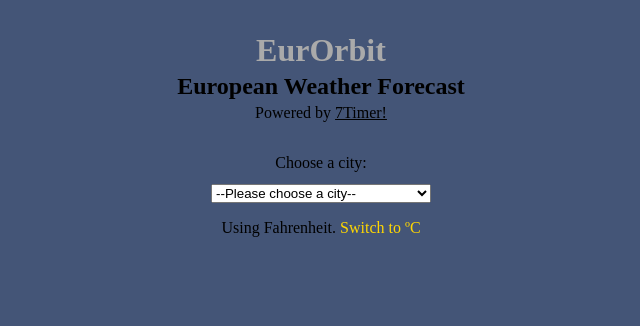
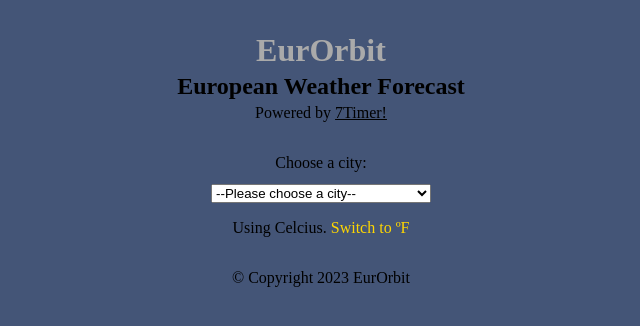
Before and after one commit to gnuion/coursera-project-vanilla-weather-app, a website built with Vite: page index.html in a window 1280 px wide. Shown: the whole page, without its empty margins (319-959 px from the left). Built offline with nearby package versions, Linux system fonts and the light colour scheme.

Commit message:
Add weather label

```diff
--- a/index.html
+++ b/index.html
@@ -44,7 +44,7 @@
     <div id="cards"></div>
   </main>
 
-  <div id="app"></div>
+  <footer>© Copyright 2023 EurOrbit</footer>
   <script type="module" src="/src/main.ts"></script>
 </body>
 
--- a/src/main.ts
+++ b/src/main.ts
@@ -19,13 +19,31 @@
 
 type Unit = 'fahrenheit' | 'celsius'
 
+const weatherTypes: Map<string, string> = new Map([
+  ['clear', 'Clear' ],
+  ['cloudy', 'Cloudy' ],
+  ['fog', 'Fog'],
+  ['humid', 'Humid' ],
+  ['ishower', 'Isolated shower' ],
+  ['lightrain', 'Light rain'],
+  ['lightsnow', 'Light snow' ],
+  ['mcloudy', 'Mostly cloudy' ],
+  ['oshower', 'Occasional showers	'],
+  ['pcloudy', 'Partly cloudy' ],
+  ['rain', 'Rain'],
+  ['rainsnow', 'Mixed' ],
+  ['snow', 'Snow'],
+  ['tsrain', 'Thunderstorm'],
+  ['tstorm', 'Thunderstorm possible'],
+  ['windy', 'Windy'],
+]);
+
 let dataseries: WeatherData[];
 let unit: Unit = 'celsius'
+
 const cardsEl = document.querySelector<HTMLDivElement>('#cards')!
 const spinner = document.querySelector<HTMLDivElement>('.lds-spinner')!
 const toggleUnitEl = document.querySelector("#toggle-unit")!
-
-
 
 // #region populate cities in options
 const populateCities = () => {
@@ -61,13 +79,12 @@
 }
 // #endregion
 
-
-
 const fetchWeather = async (longitude: string, latitude: string) => {
   const url = `https://www.7timer.info/bin/civillight.php?lon=${longitude}&lat=${latitude}&ac=0&unit=metric&output=json&tzshift=0"`
   const dataseries = await fetch(url).then(data => data.json()).then(json => {
     return json.dataseries as WeatherData[]
   })
+  console.log(dataseries)
   return dataseries
 }
 
@@ -89,7 +106,10 @@
   if (!dataseries) { return }
   dataseries.forEach(data => {
     let max, min;
-    const { weather, temp2m } = data
+    const {  temp2m } = data
+    let weather = data.weather;
+    let weatherLabel = weatherTypes.get(weather);
+
     if (unit == 'fahrenheit') {
       max = (temp2m.max * 9 / 5) + 32
       min = (temp2m.min * 9 / 5) + 32
@@ -104,7 +124,7 @@
       <div style="overflow:hidden; width:64px;">
         <img src="/images/${weather}.png"/>
       </div>
-      <p>${weather}</p>
+      <p>${weatherLabel ?? weather}</p>
       <p>High: ${max} ${units[unit].symbol}</p>
       <p>Low: ${min} ${units[unit].symbol}</p>
     </div>`
@@ -178,4 +198,4 @@
 <span class="toggler"></span>
 `
 toggleUnitEl.children[1].addEventListener('click', toggleUnit)
-toggleUnit()
+renderUnit()
--- a/src/style.css
+++ b/src/style.css
@@ -154,3 +154,8 @@
     opacity: 0;
   }
 }
+
+footer {
+  text-align: center;
+  margin: 2rem auto;
+}
```
